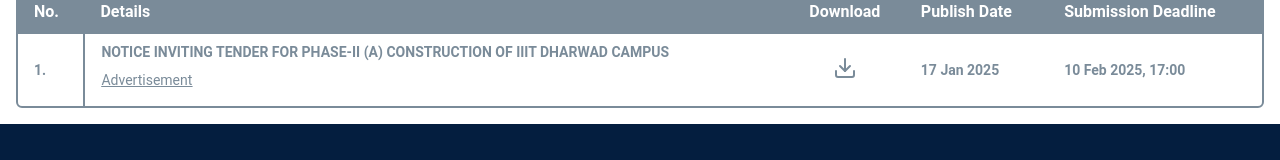
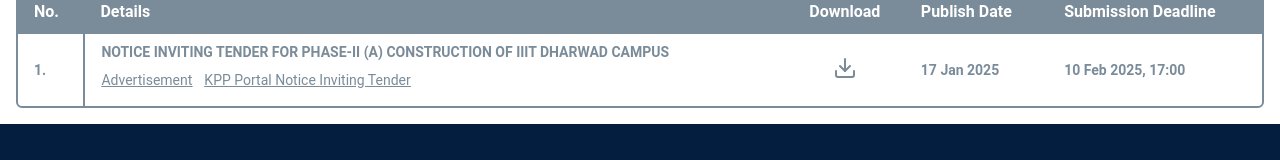
Before and after one commit to Velocity-IIITDWD/iiitdwd.ac.in, a Next.js app: page /tenders in a window 1280 px wide. Shown: the part 282-442 px from the top of the page. Built offline with nearby package versions, Linux system fonts and the light colour scheme.

Commit message:
chore: update /data/tenders.ts

```diff
--- a/data/tenders.ts
+++ b/data/tenders.ts
@@ -6,6 +6,10 @@ export const tenders: Tender[] = [
       {
         link: '/images/84733b0a-962e-402e-ba9b-dd29f2c84652.jpg',
         title: 'Advertisement'
+      },
+      {
+        link: '/docs/DTS.pdf',
+        title: 'KPP Portal Notice Inviting Tender',
       }
     ],
     link: '/docs/NOTICE_INVITING_TENDER_PHASE_-II_(A)_CONSTRUCTION_OF_IIIT_DHARWAD_CAMPUS.pdf',
```
